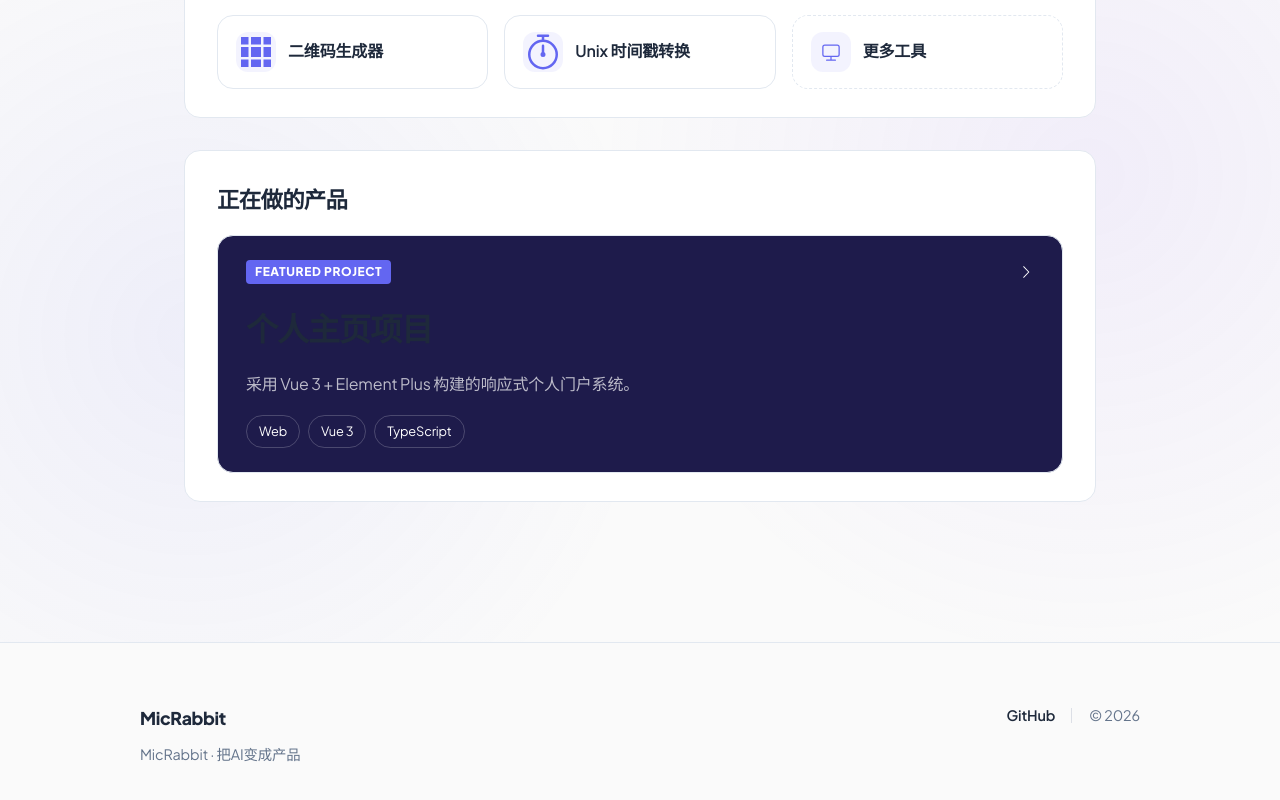
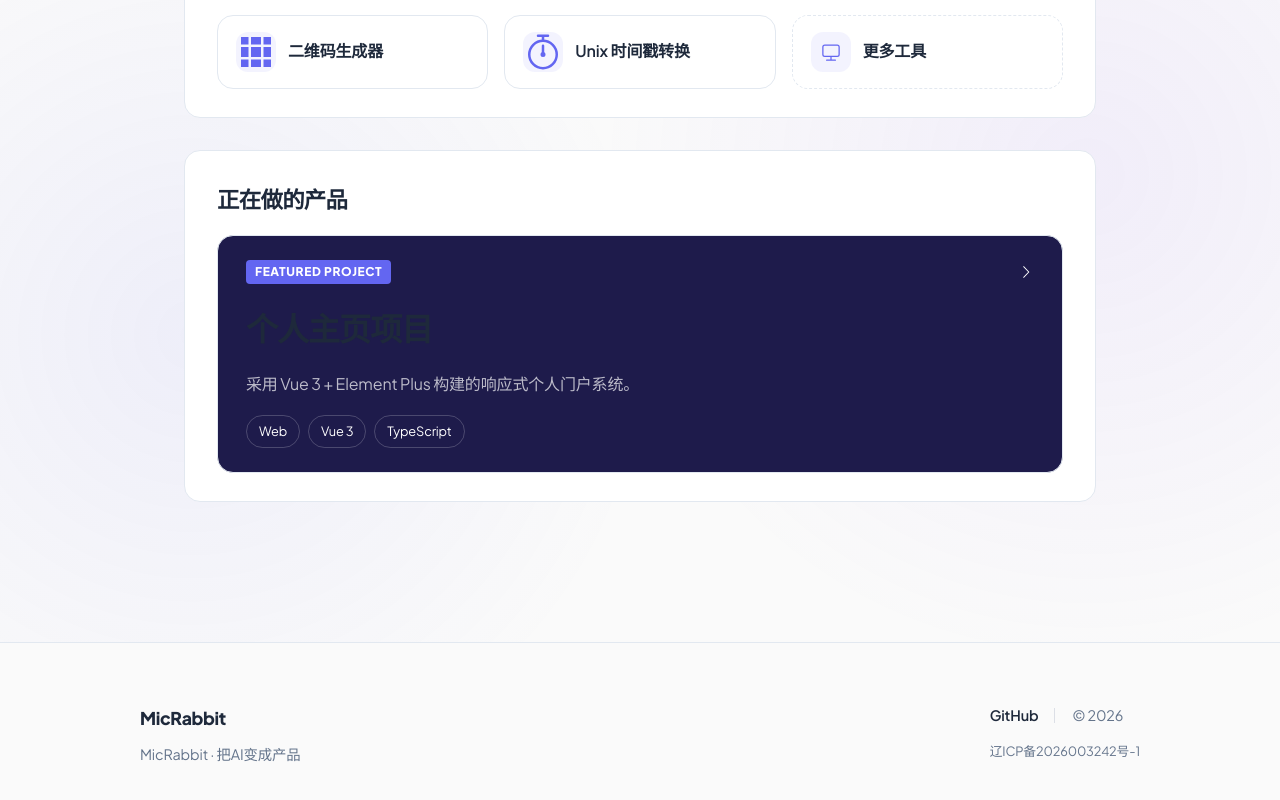
Before and after one commit to lyx058019/lyx058019.github.io, a Vue app: page / in a window 1280 px wide. Shown: the part 1665-2465 px from the top of the page. Built offline with nearby package versions, Linux system fonts and the light colour scheme.

Commit message:
feat: 添加网站备案标识

```diff
--- a/src/layout/MainLayout.vue
+++ b/src/layout/MainLayout.vue
@@ -68,6 +68,9 @@ const handleSelect = (key: string) => {
               <a href="https://github.com/lyx058019" target="_blank">GitHub</a>
               <el-divider direction="vertical" />
               <span>© 2026</span>
+            </div>
+            <div class="footer-icp">
+              <a href="https://beian.miit.gov.cn/" target="_blank">辽ICP备2026003242号-1</a>
             </div>
           </div>
         </div>
@@ -208,6 +211,21 @@ const handleSelect = (key: string) => {
       }
     }
   }
+
+  .footer-icp {
+    margin-top: 12px;
+    font-size: 0.8rem;
+    color: var(--pk-color-text-secondary);
+
+    a {
+      color: var(--pk-color-text-secondary);
+      text-decoration: none;
+
+      &:hover {
+        color: var(--pk-color-primary);
+      }
+    }
+  }
 }
 
 @media (max-width: 768px) {
```
